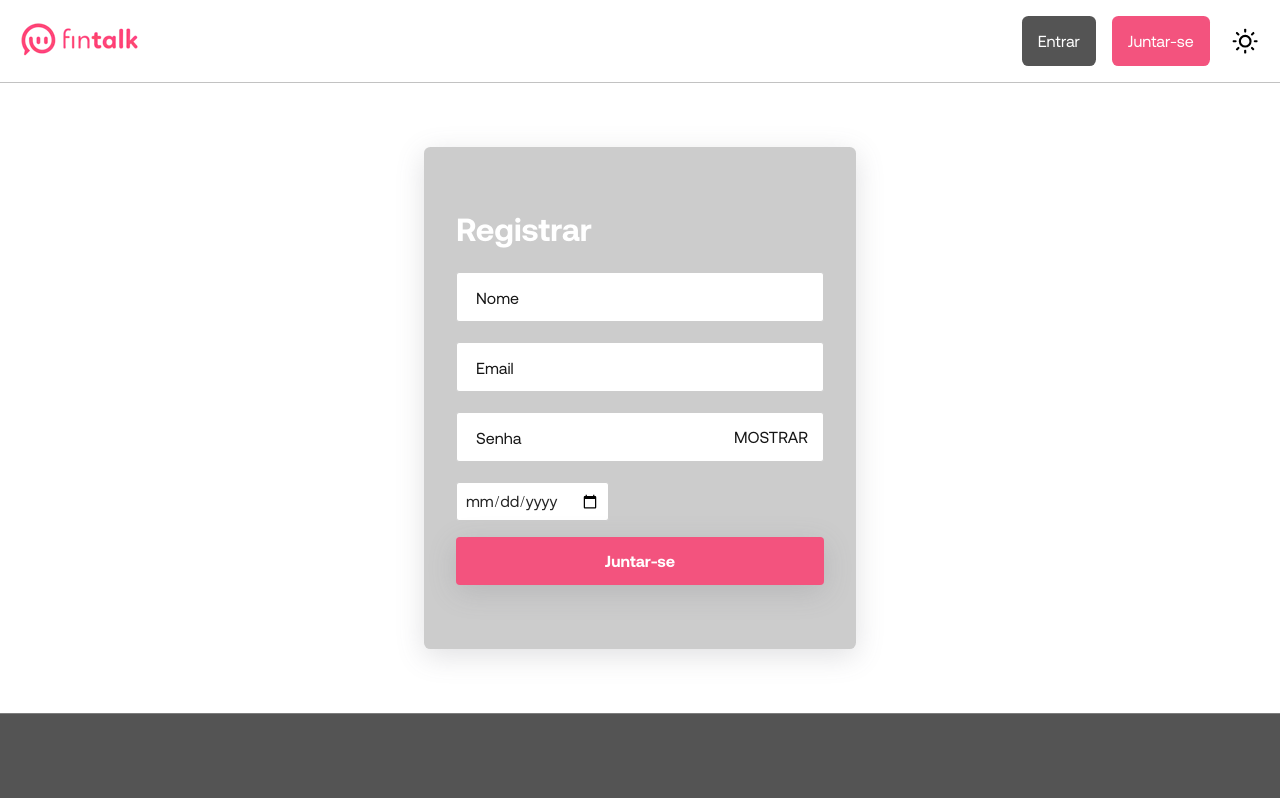
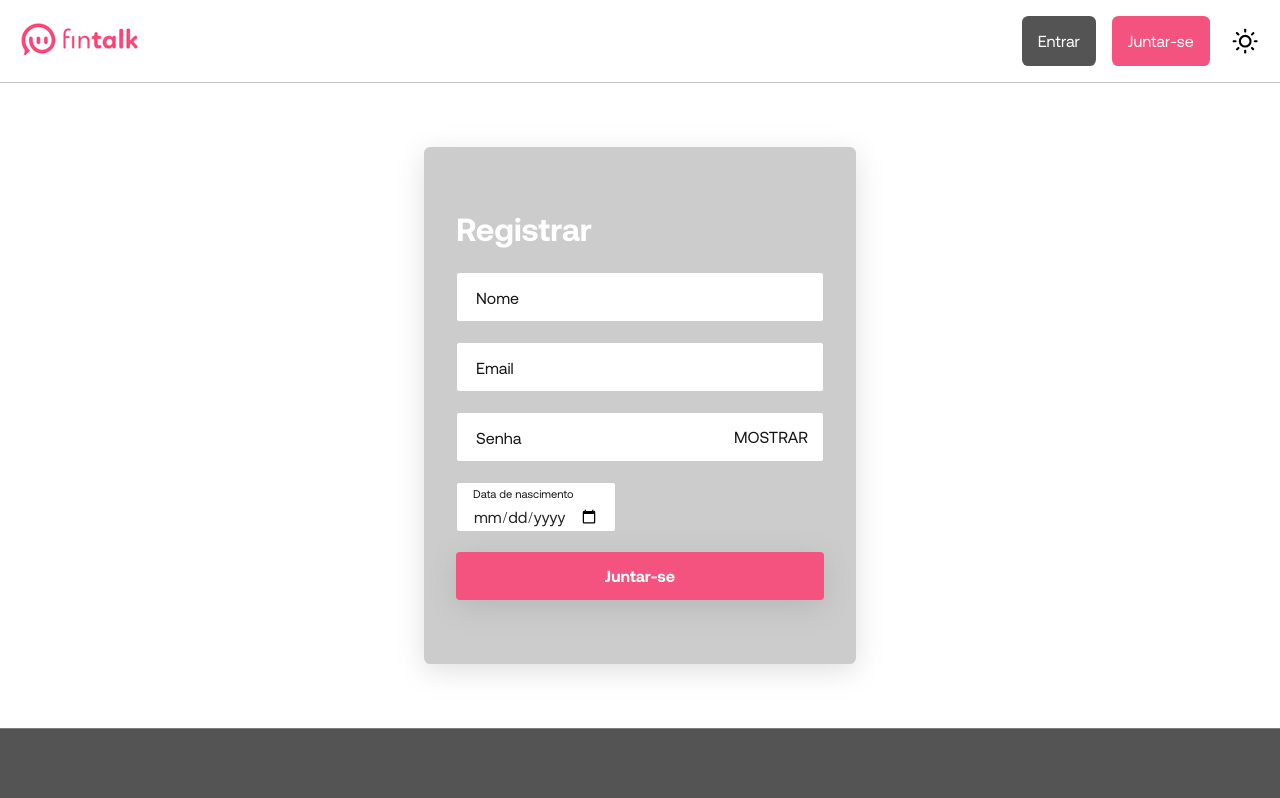
Before and after one commit to andreluizfr/Fintalk-Chat-Frontend, a React (Vite) app: page /signup in a window 1280 px wide. Shown: the top 798 px of the page. Built offline with nearby package versions, Linux system fonts and the light colour scheme.

Commit message:
feat: improving birthdate input in signup page

```diff
--- a/src/components/StyledInput/styles.scss
+++ b/src/components/StyledInput/styles.scss
@@ -13,6 +13,17 @@
     padding: 24px 16px 4px 16px;
     border-radius: 3px;
     font-size: 16px;
+
+    &[type="date"] {
+      width: 10rem;
+
+      + .Title {
+        font-size: 11.2px;
+        font-weight: $font-weight-normal;
+        top: 6px;
+        left: 17px;
+      }
+    }
 
     &[data-theme="light"] {
       background-color: $color-white;
--- a/src/constants/labels.json
+++ b/src/constants/labels.json
@@ -24,7 +24,8 @@
       "email": "Email",
       "password": "Senha",
       "members": "Membros",
-      "logout": "Sair"
+      "logout": "Sair",
+      "birthdate": "Data de nascimento"
     },
     "en": {
       "signup": "Sign-up",
@@ -48,6 +49,7 @@
       "email": "Email",
       "password": "Password",
       "members": "Members",
-      "logout": "Logout"
+      "logout": "Logout",
+      "birthdate": "Birthdate"
     }
   }
--- a/src/constants/messages.json
+++ b/src/constants/messages.json
@@ -15,8 +15,9 @@
       "enterValidPassword": "Sua senha deve possuir pelo menos 1 número, 1 letra minúscula, 1 letra maiúscula, 1 caractere especial, 8 caracteres e 128 caracteres no máximo.",
       "emailOrPasswordNull": "Email ou senha não foram identificados.",
       "signupSuccessful": "Registro realizado com sucesso, você será redirecionado em breve.",
-      "enterName": "Informe um nome válido.",
-      "loginSuccessful": "Login realizado com sucesso, você será redirecionado em breve."
+      "enterValidName": "Informe um nome válido.",
+      "loginSuccessful": "Login realizado com sucesso, você será redirecionado em breve.",
+      "enterValidBirthdate": "Informe uma data válida"
     },
     "en": {
       "requestError": "Error: The server couldn't handle the request.",
@@ -34,7 +35,8 @@
       "enterValidPassword": "Your password must have at least 1 number, 1 small letter, 1 capital letter, 1 character especial, 8 characters and 128 characters at most.",
       "emailOrPasswordNull": "Email or password were not identified.",
       "signupSuccessful": "Signup was successful, you will be redirect soon.",
-      "enterName": "Enter a valid name.",
-      "loginSuccessful": "Login was successful, you will be redirect soon."
+      "enterValidName": "Enter a valid name.",
+      "loginSuccessful": "Login was successful, you will be redirect soon.",
+      "enterValidBirthdate": "Enter a valid date."
     }
   }
--- a/src/pages/Signup/index.tsx
+++ b/src/pages/Signup/index.tsx
@@ -83,7 +83,7 @@ export default function SignupPage(): JSX.Element {
 
         <StyledInput
           title={"Nome"}
-          warning={languageStore.messages.enterName}
+          warning={languageStore.messages.enterValidName}
           hasShow={false}
           theme={themeStore.selectedTheme}
           type='text'
@@ -114,9 +114,10 @@ export default function SignupPage(): JSX.Element {
           pattern="/^(?=.*\d)(?=.*[a-z])(?=.*[A-Z])(?=.*[$*&@#])[0-9a-zA-Z$*&@#]{8,128}$/"
         />
 
-        <input
-          className="BirthdateInput"
-          data-theme={themeStore.selectedTheme}
+        <StyledInput
+          title={languageStore.labels.birthdate}
+          warning={languageStore.messages.enterValidPassword}
+          theme={themeStore.selectedTheme}
           type="date"
           {...register("birthdate")}
           required
--- a/src/pages/Signup/styles.scss
+++ b/src/pages/Signup/styles.scss
@@ -43,31 +43,6 @@
       font-weight: $font-weight-bold;
     }
 
-    >.BirthdateInput {
-      padding: .5rem;
-      border-radius: 3px;
-      font-size: 16px;
-
-      &[data-theme="light"] {
-        background-color: $color-white;
-        border: 1px solid $color-neutral-300;
-        color: $color-neutral-800;
-        color-scheme: light;
-        &::-webkit-calendar-picker-indicator {
-          color-scheme: light;
-        }
-      }
-      &[data-theme="dark"] {
-        background-color: $color-neutral-900;
-        border: 1px solid rgba($color-neutral-900, 0.6);
-        color: $color-white;
-        color-scheme: dark;
-        &::-webkit-calendar-picker-indicator {
-          color-scheme: dark;
-        }
-      }
-    }
-
     .Signup-button {
       width: 100%;
       height: 3rem;
```
